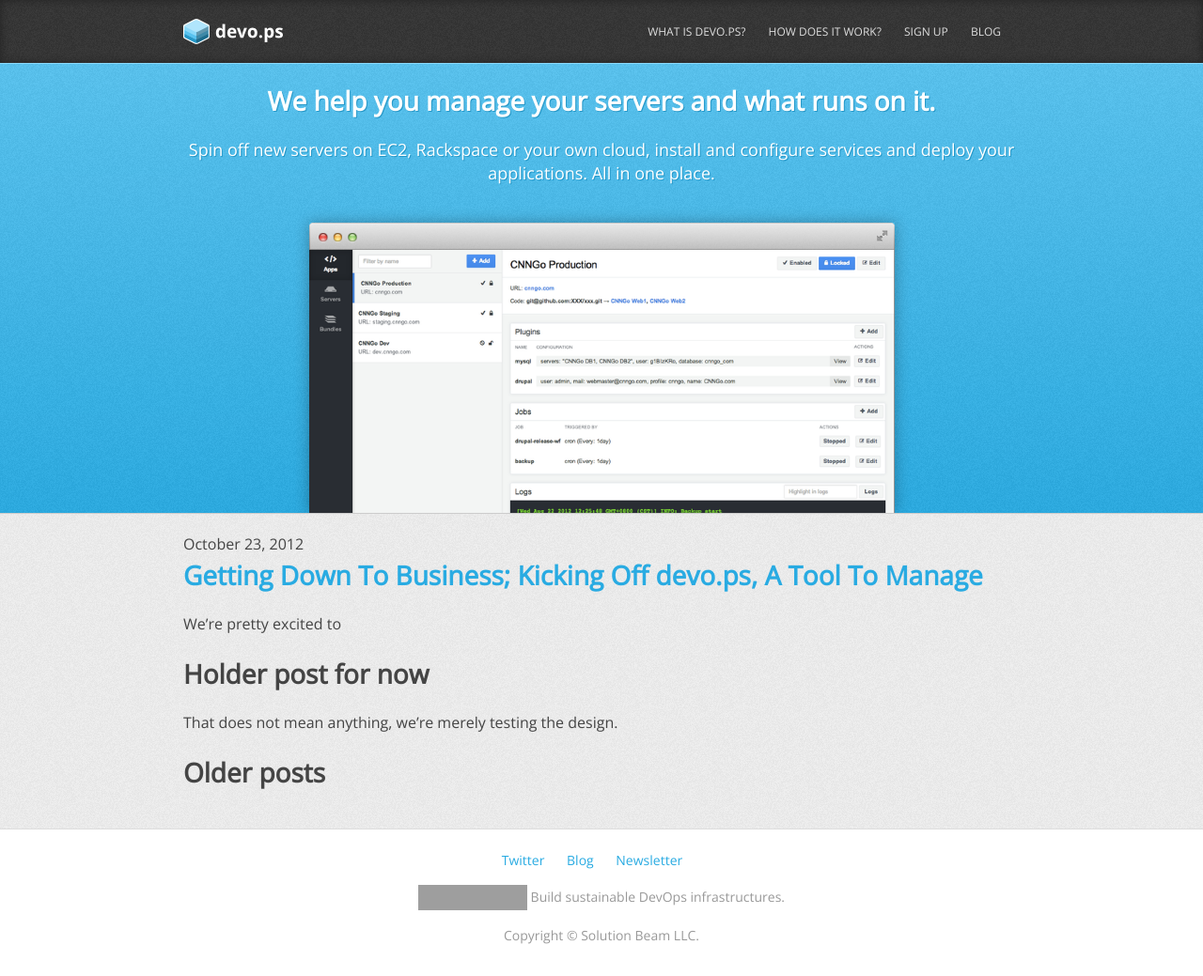
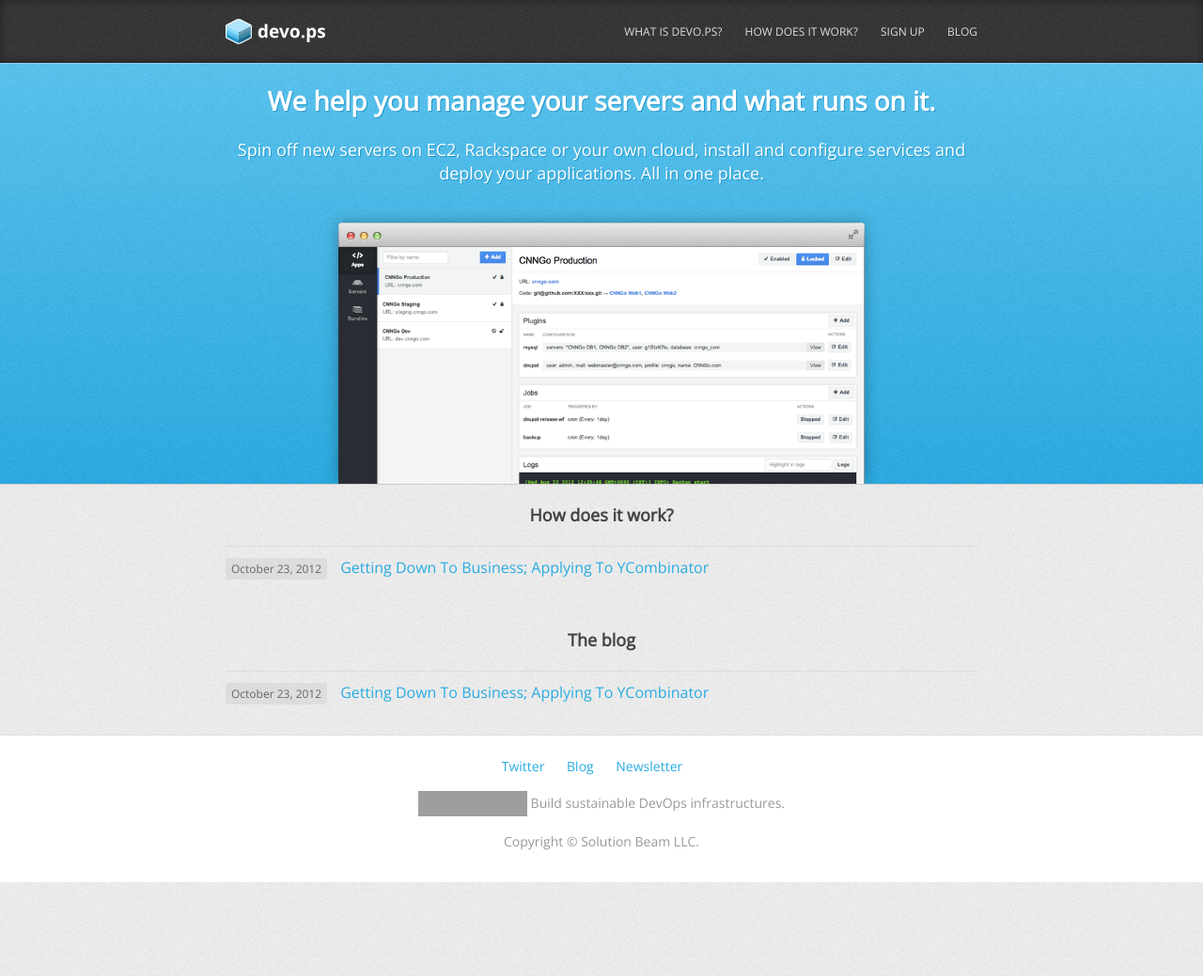
Before and after one commit to isabella232/devo-ps.github.io, a Jekyll site: the page built from index.html, in a window 1280 px wide. Shown: the whole page at 94% size. Built offline with Jekyll 4.4.1, drawn with Linux system fonts in a browser that asks for light colours; nearby versions of some CDN libraries; library files that are not in the unit come from our copies; after the commit the page ends 939 px from its top, so only the background shows below that; grey boxes are pictures that could not be loaded.

Commit message:
Progress, progresssss

```diff
--- a/_layouts/default.html
+++ b/_layouts/default.html
@@ -43,7 +43,7 @@
     <div class='content'>
       <nav class='social'>
         <a href='http://twitter.com/devo_ps' class=''>Twitter</a>
-        <a href='http://mailchimp.com' class=''>Blog</a>
+        <a href='{{ base.url }}/atom.xml'>Blog</a>
         <a href='http://mailchimp.com' class=''>Newsletter</a>
       </nav>
       <p class='slogan'><a href='{{ base.url }}/'>devo.ps</a> Build sustainable DevOps infrastructures.</p>
--- a/_posts/2012-10-23-devops-for-the-masses.md
+++ b/_posts/2012-10-23-devops-for-the-masses.md
@@ -1,13 +1,11 @@
 ---
 layout: post
 published: true
-title: "Getting Down To Business; Kicking Off devo.ps, A Tool To Manage"
+title: "Getting Down To Business; Applying To YCombinator"
 comments: true
 ---
 
-We're pretty excited to
+We had the idea for devo.ps stuck in our head for almost 2 years now; after
 
 
-## Holder post for now
-
-That does not mean anything, we're merely testing the design.
+In the past 6 to 8 months, we've  <a href='http://wiredcraft.com'>Wiredcraft</a> member
--- a/assets/css/style.css
+++ b/assets/css/style.css
@@ -54,7 +54,7 @@
 
 .content {
   margin: 0 auto;
-  max-width: 890px;
+  max-width: 800px;
   padding: 20px 15px;
   text-align: left;
 }
@@ -88,9 +88,11 @@
 
 #header nav a {
   border-radius: 3px;
+  -moz-border-radius: 3px;
+  -webkit-border-radius: 3px;
   color: #ddd;
   font-size: 12px;
-  margin-right: 20px;
+  margin-left: 20px;
   text-transform: uppercase;
 }
 #header nav a:hover {
@@ -141,6 +143,39 @@
   width: 70%;
 }
 
+/* Blog */
+#how h2,
+#blog h2 {
+  font-size: 18px;
+  text-align: center;
+}
+
+#content ul {
+  list-style: none;
+  margin: 0;
+  padding: 0;
+}
+
+#content ul li {
+  border-top: 1px solid #ddd;
+  padding: 10px 0;
+}
+
+#content ul li:first-child {
+  border: ;
+}
+
+#content ul li time {
+  background: #ddd;
+  border-radius: 3px;
+  -moz-border-radius: 3px;
+  -webkit-border-radius: 3px;
+  color: #666;
+  font-size: 12px;
+  margin-right: 10px;
+  padding: 3px 6px;
+}
+
 /* Footer */
 #footer {
   background: #fff;
--- a/index.html
+++ b/index.html
@@ -13,25 +13,30 @@
   </div>
 </section>
 
+<section id='how' name='how'>
+  <div class='content'>
+    <h2>How does it work?</h2>
+    <ul id='posts'>
+      {% for post in site.posts offset:0 %}
+        <li>
+          <time datetime='{{ post.date | xmlschema }}'>{{ post.date | date: '%B %d, %Y' }}</time>
+          <a href='{{ post.url }}'>{{ post.title }}</a>
+        </li>
+      {% endfor %}
+    </ul>
+  </div>
+</section>
 
 <section id='blog' name='blog'>
   <div class='content'>
-    <article>
-      <time datetime='{{ site.posts.first.date | xmlschema }}'>{{ site.posts.first.date | date: '%B %d, %Y' }}</time>
-      <h2><a href='{{ site.posts.first.url }}'>{{ site.posts.first.title }}</a></h2>
-      {{ site.posts.first.content }}
-    </article>
-
-    <div id='archive'>
-      <h2>Older posts</h2>
-      <ul id='posts'>
-        {% for post in site.posts offset:1 %}
-          <li>
-            <time datetime='{{ post.date | xmlschema }}'>{{ post.date | date: '%B %d, %Y' }}</time> ›
-            <a href='{{ post.url }}'>{{ post.title }}</a>
-          </li>
-        {% endfor %}
-      </ul>
-    </div>
+    <h2>The blog</h2>
+    <ul id='posts'>
+      {% for post in site.posts offset:0 %}
+        <li>
+          <time datetime='{{ post.date | xmlschema }}'>{{ post.date | date: '%B %d, %Y' }}</time>
+          <a href='{{ post.url }}'>{{ post.title }}</a>
+        </li>
+      {% endfor %}
+    </ul>
   </div>
 </section>
```
Also changed, not shown: other parts of _layouts/default.html (+0 -13 lines).
